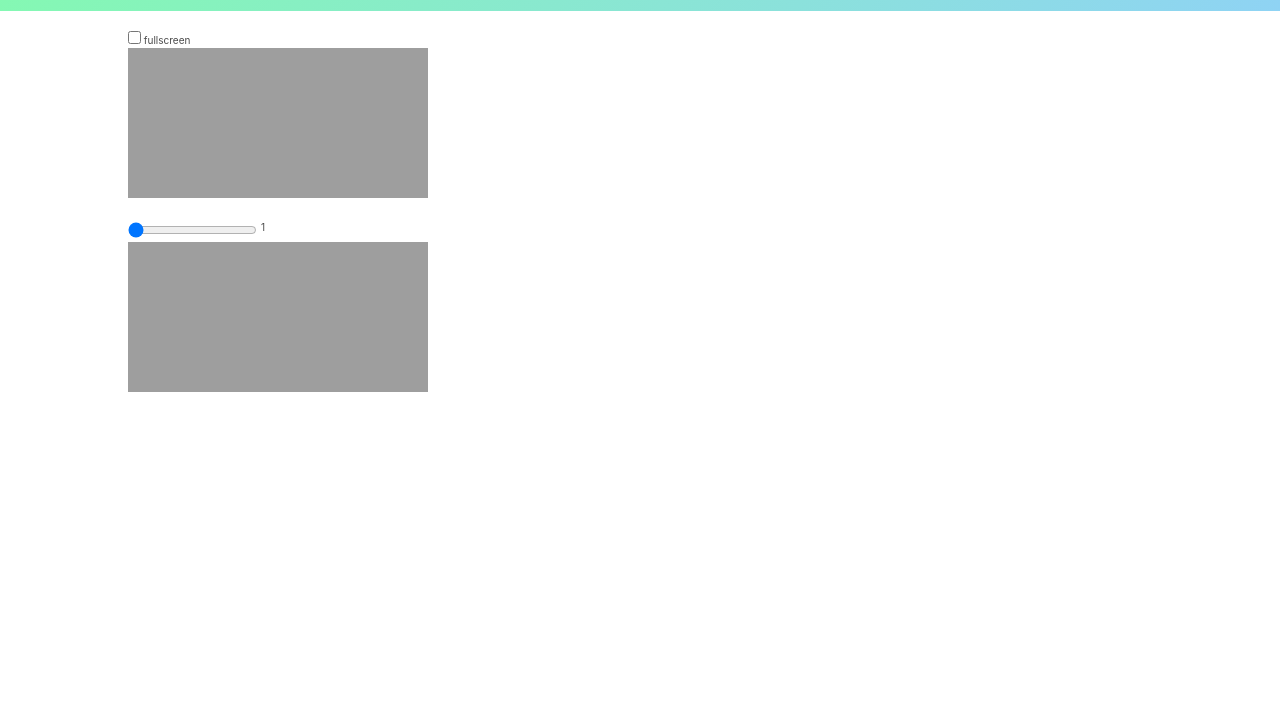
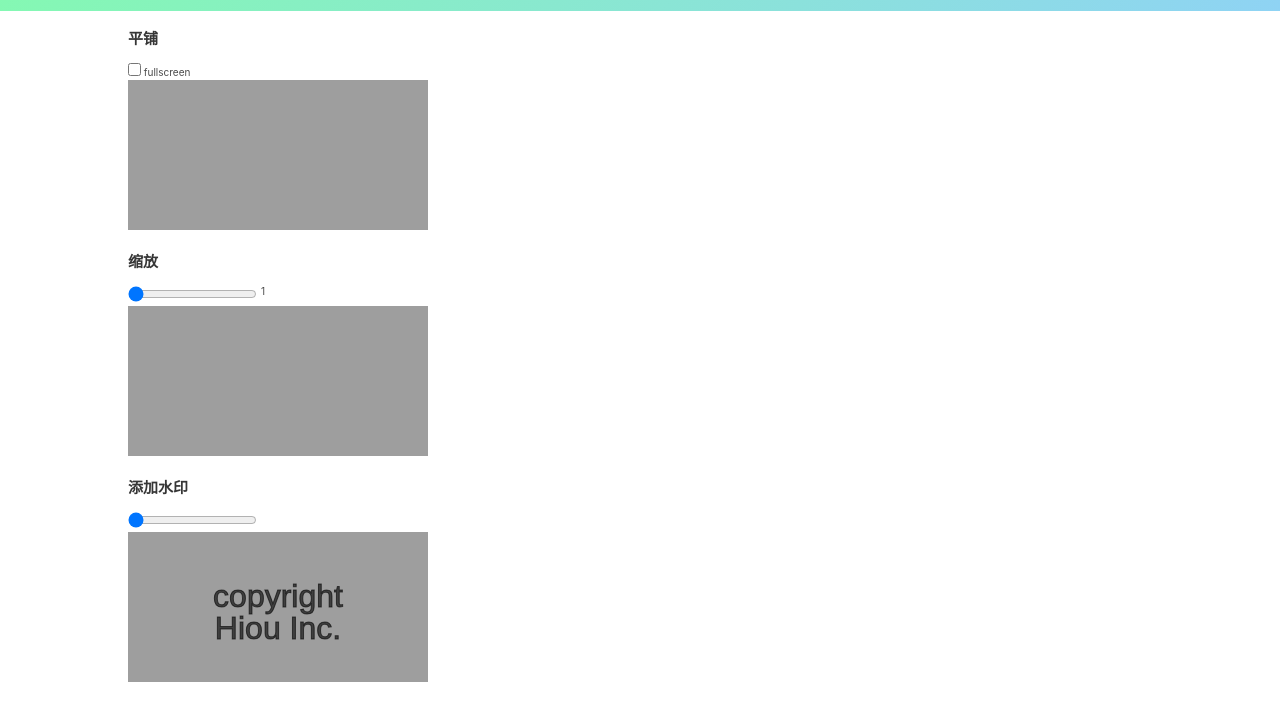
Before and after one commit to jacecao/html-css-js, a plain HTML site: page docs/canvas/index.html in a window 1280 px wide. Shown: the part 109-815 px from the top of the page. Drawn offline with nearby package versions, Linux system fonts and the light colour scheme.

Commit message:
canvas for draw image

```diff
--- a/docs/canvas/index.html
+++ b/docs/canvas/index.html
@@ -48,6 +48,7 @@
 	</header>
 
   <section class="item">
+    <h3 class="title is-4">平铺</h3>
     <div>
       <label class="checkbox">
         <input type="checkbox" class="checkbox-hook">
@@ -58,6 +59,7 @@
   </section>
 
   <section class="item">
+    <h3 class="title is-4">缩放</h3>
     <div class="ctl">
       <input type="range" class="range-hook" max="6" min="1" value="1" step="1">
       <span class="info info-2">1</span>
@@ -65,6 +67,14 @@
     <canvas id="test-2"></canvas>
   </section>
 
+  <section class="item">
+    <h3 class="title is-4">添加水印</h3>
+    <div class="ctl">
+      <input type="range" class="range3-hook" max="6" min="1" value="1" step="1">
+    </div>
+    <canvas id="test-3"></canvas>
+  </section>
+
   <script src="./js/util.js"></script>
   <script src="./js/image.js"></script>
 </body>
--- a/docs/canvas/js/image.js
+++ b/docs/canvas/js/image.js
@@ -4,27 +4,25 @@
   var context = canvasObj.context;
   var canvas = canvasObj.ele;
   var checkbox = getEle('.checkbox-hook');
-  var image = new Image();
-  image.src = "http://a.hiphotos.baidu.com/image/pic/item/faf2b2119313b07eaad49f0c00d7912397dd8c4d.jpg";
+
+  var img = image();
 
   var fullScreen = function () {
     context.clearRect(0, 0, canvas.width, canvas.height);
     if (checkbox.checked) {
-      context.drawImage(image, 0, 0, canvas.width, canvas.height);
+      context.drawImage(img, 0, 0, canvas.width, canvas.height);
     } else {
-      context.drawImage(image, 0, 0);
+      context.drawImage(img, 0, 0);
     }
   }
-
-  image.onload = function (e) {
-    // console.log(e);
-    context.drawImage(image, 0, 0);
+  img.onload = function (e) {
+    context.drawImage(this, 0, 0);
     checkbox.addEventListener('click' , fullScreen, false);
   };
 })();
 
 
-// 图片放大
+// 图片缩放
 (function () {
   var canvasObj = get2DCanvas('#test-2');
   var context = canvasObj.context;
@@ -37,10 +35,9 @@
   context.shadowBlur = 10;
 
   var range = getEle('.range-hook');
-  var image = new Image();
-  image.src = "http://a.hiphotos.baidu.com/image/pic/item/faf2b2119313b07eaad49f0c00d7912397dd8c4d.jpg";
+  var info = getEle('.info-2');
 
-  var info = getEle('.info-2');
+  var img = image();
 
   var scaleImage = function (scale) {
     var w = canvas.width,
@@ -48,7 +45,7 @@
         sw = w * scale,
         sh = h * scale;
     context.clearRect(0, 0, w, h);
-    context.drawImage(image, -sw/2 + w/2 , -sh/2 + h/2, sw, sh);
+    context.drawImage(img, -sw/2 + w/2 , -sh/2 + h/2, sw, sh);
   }
 
   var drawScaleText = function (value) {
@@ -58,11 +55,80 @@
     info.style.top = -(value * 4) / 2 + 'px';
   }
 
-  image.onload = function (e) {
-    context.drawImage(image, 0, 0, canvas.width, canvas.height);
-    range.addEventListener('change' , function () {
-      scaleImage(this.value);
-      drawScaleText(this.value);
-    }, false);
+  img.onload = function (e) {
+    context.drawImage(this, 0, 0, canvas.width, canvas.height);
   };
+
+  range.addEventListener('change' , function () {
+    scaleImage(this.value);
+    drawScaleText(this.value);
+  }, false);
 })();
+
+// 水印绘制
+/*
+(function () {
+  var canvasObj = get2DCanvas('#test-3');
+  var context = canvasObj.context;
+  var canvas = canvasObj.ele;
+
+  var range = getEle('.range3-hook');
+  var img = image();
+
+  var scaleImage = function (scale) {
+    var w = canvas.width,
+        h = canvas.height,
+        sw = w * scale,
+        sh = h * scale;
+    context.clearRect(0, 0, w, h);
+    context.drawImage(img, 0, 0, canvas.width, canvas.height);
+    drawWaterMark(context, canvas);
+    // 注意这里绘制原型是canvas，而不是图像
+    context.drawImage(canvas, 0, 0, canvas.width, canvas.height, -sw/2 + w/2 , -sh/2 + h/2, sw, sh);
+  }
+
+  img.onload = function (e) {
+    context.drawImage(this, 0, 0, canvas.width, canvas.height);
+    drawWaterMark(context, canvas);
+  };
+
+  range.addEventListener('change' , function () {
+    scaleImage(this.value);
+  }, false);
+})();
+*/
+
+
+// 采用后台canvas实现缩放图片渲染
+// 看看与上面有什么不同
+
+(function () {
+  var canvasObj = get2DCanvas('#test-3');
+  var context = canvasObj.context;
+  var canvas = canvasObj.ele;
+
+  var off_canvas = createCanvas(canvas.width, canvas.height);
+
+  var range = getEle('.range3-hook');
+  var img = image();
+
+  var scaleImage = function (scale) {
+    var w = canvas.width,
+        h = canvas.height,
+        sw = w * scale,
+        sh = h * scale;
+    context.clearRect(0, 0, w, h);
+    // 注意这里绘制原型是canvas，而不是图像
+    context.drawImage(off_canvas.ele, 0, 0, canvas.width, canvas.height, -sw/2 + w/2 , -sh/2 + h/2, sw, sh);
+  }
+
+  img.onload = function (e) {
+    off_canvas.context.drawImage(this, 0, 0, canvas.width, canvas.height);
+    drawWaterMark(off_canvas.context, off_canvas.ele);
+    context.drawImage(off_canvas.ele, 0, 0, canvas.width, canvas.height);
+  };
+
+  range.addEventListener('change' , function () {
+    scaleImage(this.value);
+  }, false);
+})();
--- a/docs/canvas/js/util.js
+++ b/docs/canvas/js/util.js
@@ -6,6 +6,17 @@
   };
 }
 
+var createCanvas = function (width, height) {
+  var _canvas = document.createElement('canvas');
+  if (width) { _canvas.width = width;}
+  if (height) {_canvas.height = height;}
+  return {
+    context: _canvas.getContext('2d'),
+    ele: _canvas
+  }
+}
+
+
 var getEle = function (selector) {
   return document.querySelector(selector);
 }
@@ -13,3 +24,32 @@
 var getEles = function (selector) {
   return document.querySelectorAll(selector);
 }
+
+var image = function () {
+  var _image = new Image();
+  _image.src = "http://a.hiphotos.baidu.com/image/pic/item/faf2b2119313b07eaad49f0c00d7912397dd8c4d.jpg";
+  return _image;
+}
+
+// 添加水印文字
+var drawWaterMark = function (context, canvas) {
+  var lineone = 'copyright',
+      linetwo = 'Hiou Inc.',
+      textMetrics,
+      FONT_HEIGHT = 32;
+  context.save();
+  context.font = FONT_HEIGHT + 'px Arial';
+
+  textMetrics = context.measureText(lineone);
+  context.globalAlpha = 0.6;
+  context.translate(canvas.width / 2, canvas.height / 2);
+
+  context.fillText(lineone, -textMetrics.width / 2, 0);
+  context.strokeText(lineone, -textMetrics.width / 2, 0);
+
+  textMetrics = context.measureText(linetwo);
+  context.fillText(linetwo, -textMetrics.width / 2, FONT_HEIGHT);
+  context.strokeText(linetwo, -textMetrics.width / 2, FONT_HEIGHT);
+
+  context.restore();
+}
```
